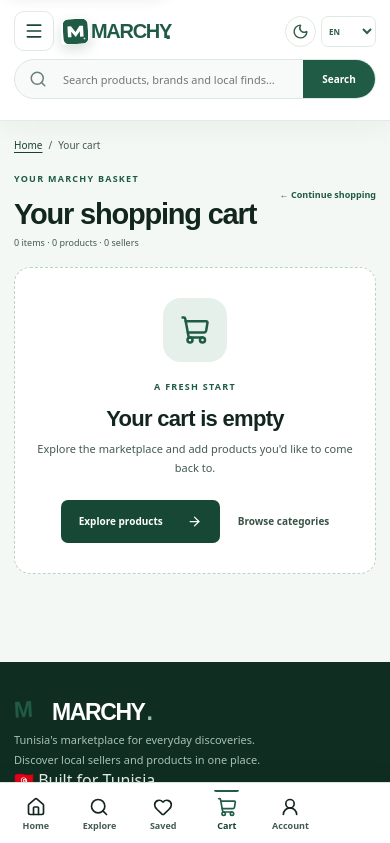
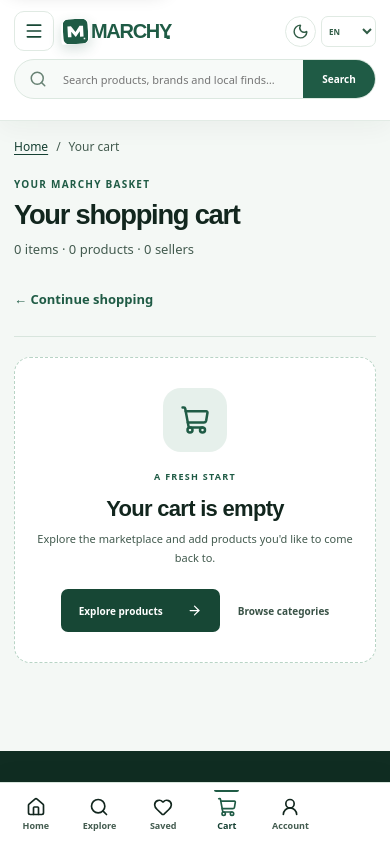
Before and after one commit to medkhalilghdamsi-dev/MARCHY, a React (Vite) app: page /cart in a window 390 px wide. Shown: the top 843 px of the page. Built offline with nearby package versions, Linux system fonts and the light colour scheme.

Commit message:
ux: unify buyer page hierarchy and layout clarity

```diff
--- a/src/styles/buyer-ui-polish.css
+++ b/src/styles/buyer-ui-polish.css
@@ -925,12 +925,174 @@ html[data-theme="dark"] .home-budget-links a{background:var(--surface-soft);colo
 .home-landing-v2 .product-info .price-row del {
   color: #52665b;
 }
-.home-landing-v2 .price-row del,
-.home-landing-v2 .product-info .price-row del {
-  color: #52665b;
-}
 @media (max-width: 760px) {
   .product-page .product-mobile-buybar {
     bottom: calc(86px + env(safe-area-inset-bottom));
   }
 }
+
+
+/* Shared buyer-page hierarchy — consistent, calm and task-focused. */
+.page .listing-head,
+.page .cart-page-heading,
+.page .checkout-heading {
+  display: flex;
+  align-items: flex-end;
+  justify-content: space-between;
+  gap: 24px;
+  padding-bottom: 22px;
+  margin-bottom: 26px;
+  border-bottom: 1px solid var(--line, #d8e5dd);
+}
+.page .listing-head h1,
+.page .cart-page-heading h1,
+.page .checkout-heading h1 {
+  margin: 0 0 8px;
+  color: var(--ink, #12261e);
+  font: 750 clamp(28px, 3vw, 38px)/1.12 Manrope, sans-serif;
+  letter-spacing: -1.25px;
+}
+.page .listing-head p,
+.page .cart-page-heading p,
+.page .checkout-heading p {
+  max-width: 620px;
+  margin: 0;
+  color: var(--muted, #435b4f);
+  font-size: 13px;
+  line-height: 1.65;
+}
+.page .listing-head .eyebrow,
+.page .cart-page-heading .eyebrow,
+.page .checkout-heading .eyebrow {
+  margin-bottom: 9px;
+  font-size: 10px;
+  letter-spacing: 1.25px;
+}
+.page .section-heading {
+  align-items: flex-end;
+  gap: 20px;
+  margin-bottom: 18px;
+}
+.page .section-heading h2 {
+  margin: 0;
+  color: var(--ink, #12261e);
+  font: 700 clamp(20px, 2.1vw, 26px)/1.2 Manrope, sans-serif;
+  letter-spacing: -.65px;
+}
+.page .section-heading p {
+  margin-top: 6px;
+  color: var(--muted, #435b4f);
+  font-size: 12px;
+  line-height: 1.6;
+}
+.page .listing-layout {
+  grid-template-columns: minmax(220px, 248px) minmax(0, 1fr);
+  gap: 24px;
+  align-items: start;
+}
+.page .listing-results { min-width: 0; }
+.page .filters,
+.page .cart-items-panel,
+.page .checkout-main-panel,
+.page .summary-card {
+  border-color: var(--line, #d8e5dd);
+  border-radius: 12px;
+  box-shadow: 0 2px 10px rgba(18, 38, 30, .025);
+}
+.page .filters { padding: 20px; }
+.page .filter-group { padding: 18px 0; }
+.page .filter-group > b,
+.page .desktop-filter-heading {
+  color: var(--ink, #12261e);
+  font-size: 13px;
+  font-weight: 700;
+}
+.page .results-toolbar {
+  min-height: 46px;
+  align-items: center;
+  gap: 16px;
+  margin-bottom: 14px;
+  padding: 0 0 12px;
+  border-bottom: 1px solid var(--line, #d8e5dd);
+  font-size: 12px;
+}
+.page .results-toolbar-actions { gap: 16px; }
+.page .results-toolbar label { gap: 9px; font-size: 12px; }
+.page .results-toolbar select,
+.page .listing-search,
+.page .filters select,
+.page .price-inputs input {
+  min-height: 40px;
+  border-radius: 8px;
+  border-color: var(--line, #d8e5dd);
+  font-size: 13px;
+}
+.page .product-grid { gap: 16px; }
+.page .product-card {
+  border-radius: 10px;
+  box-shadow: none;
+}
+.page .product-card:hover {
+  box-shadow: 0 8px 22px rgba(18, 38, 30, .07);
+}
+.page .cart-page-heading,
+.page .checkout-heading { align-items: center; }
+.page .cart-continue-link {
+  flex: 0 0 auto;
+  font-size: 13px;
+  font-weight: 650;
+}
+.page .product-detail-layout { gap: clamp(24px, 3vw, 42px); }
+.page .product-information-card,
+.page .product-buy-panel {
+  border-radius: 12px;
+}
+.page .breadcrumbs {
+  display: flex;
+  align-items: center;
+  flex-wrap: wrap;
+  gap: 8px;
+  margin-bottom: 22px;
+  font-size: 12px;
+}
+.page :is(button, a, input, select, textarea):focus-visible {
+  outline: 3px solid rgba(31, 91, 69, .28);
+  outline-offset: 2px;
+}
+@media (max-width: 900px) {
+  .page .listing-layout { grid-template-columns: minmax(0, 1fr); }
+}
+@media (max-width: 760px) {
+  .page .listing-head,
+  .page .cart-page-heading,
+  .page .checkout-heading {
+    align-items: stretch;
+    flex-direction: column;
+    gap: 14px;
+    padding-bottom: 18px;
+    margin-bottom: 20px;
+  }
+  .page .listing-head h1,
+  .page .cart-page-heading h1,
+  .page .checkout-heading h1 {
+    font-size: clamp(25px, 7vw, 32px);
+  }
+  .page .listing-head .listing-search { width: 100%; }
+  .page .results-toolbar {
+    align-items: flex-start;
+    flex-direction: column;
+    gap: 10px;
+    padding-bottom: 12px;
+  }
+  .page .results-toolbar-actions {
+    width: 100%;
+    justify-content: space-between;
+    flex-wrap: wrap;
+  }
+  .page .section-heading { align-items: flex-start; }
+}
+@media (max-width: 420px) {
+  .page .results-toolbar-actions { gap: 9px; }
+  .page .results-toolbar label { width: 100%; justify-content: space-between; }
+  .page .results-toolbar select { max-width: 65%; }
+}
```
